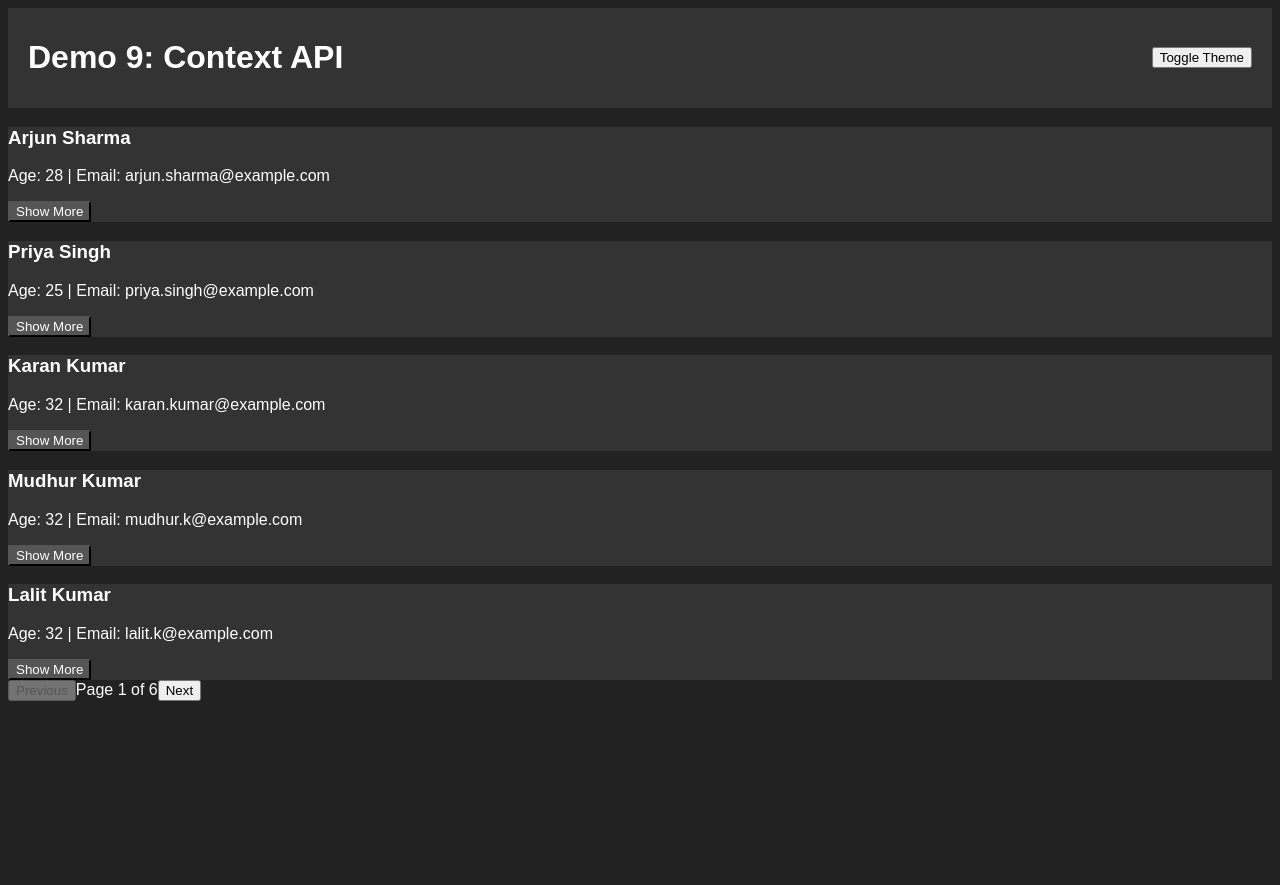
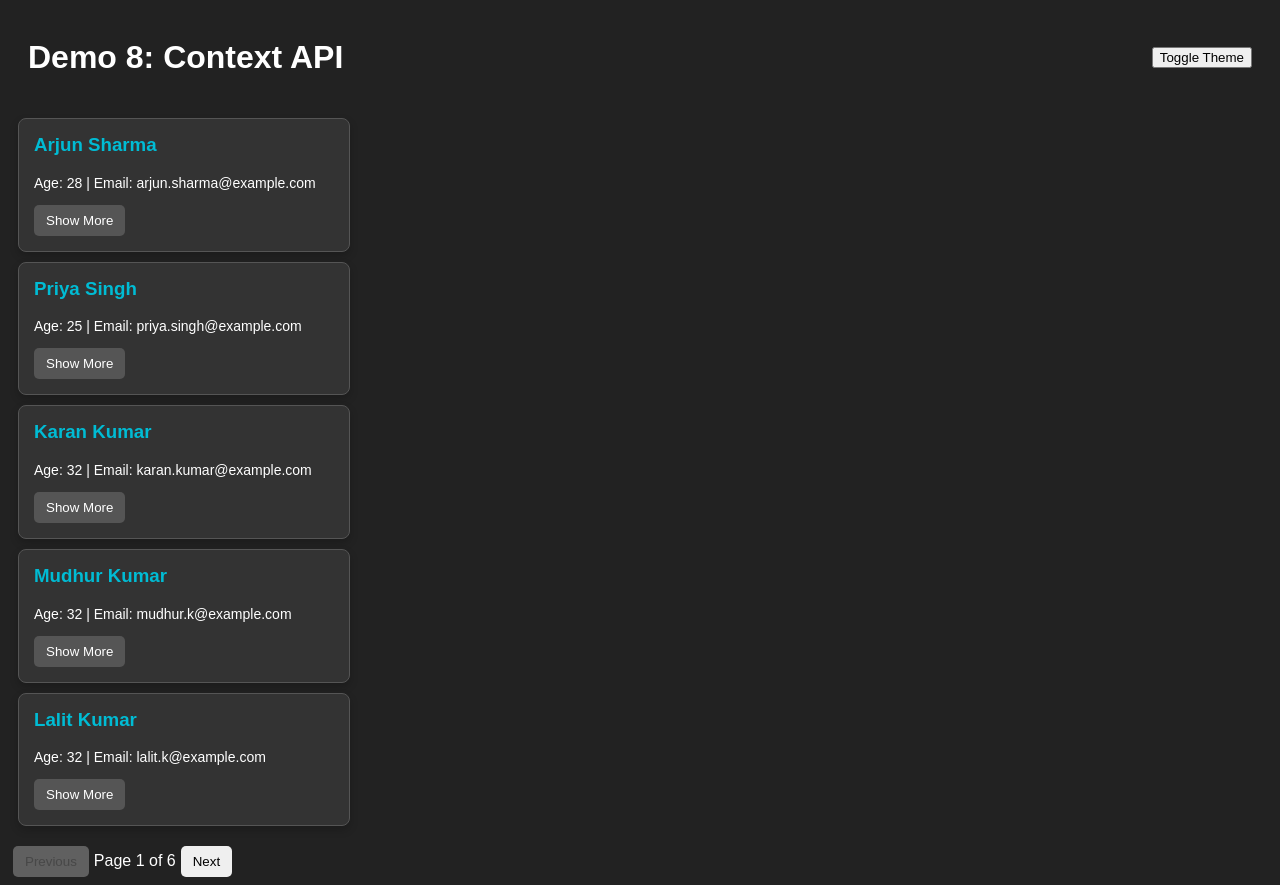
Before and after one commit to thedeorasidharth/react-demos, a React (Vite) app: page / in a window 1280 px wide. Before the commit the page ends 800 px from the top, so only its background shows below. Built offline with nearby package versions, Linux system fonts and the light colour scheme.

Commit message:
added smooth transition and fixed color issue in header

```diff
--- a/src/App.css
+++ b/src/App.css
@@ -3,7 +3,77 @@
 /* Global styles */
 body {
   font-family: sans-serif;
-  transition: background-color 0.3s, color 0.3s;
+  transition: background-color 0.5s ease-in-out, color 0.5s ease-in-out;
+}
+
+/* User Card styles */
+.user-card {
+  border: 1px solid;
+  border-radius: 8px;
+  padding: 15px;
+  margin: 10px;
+  width: 300px;
+  box-shadow: 0 4px 8px rgba(0, 0, 0, 0.2);
+  transition: background-color 0.5s ease-in-out, border-color 0.5s ease-in-out;
+}
+
+.user-card h3 {
+  margin-top: 0;
+  color: #00bcd4;
+}
+
+.user-card p {
+  font-size: 14px;
+}
+
+/* Toggle button styles */
+.toggle-button {
+  border: none;
+  padding: 8px 12px;
+  border-radius: 5px;
+  cursor: pointer;
+  transition: background-color 0.5s ease-in-out, color 0.5s ease-in-out;
+}
+
+.toggle-button:hover {
+  filter: brightness(1.2); /* Thoda bright kare hover par */
+}
+
+/* Header Container styles */
+.header-container {
+  padding: 10px 20px;
+  transition: background-color 0.5s ease-in-out, color 0.5s ease-in-out;
+}
+
+.header-container h1 {
+  color: inherit;
+}
+
+.header-container button {
+  transition: background-color 0.5s ease-in-out, color 0.5s ease-in-out;
+}
+
+/* Pagination buttons styles */
+.pagination-container {
+  margin-top: 20px;
+}
+
+.pagination-container button {
+  border: none;
+  padding: 8px 12px;
+  border-radius: 5px;
+  cursor: pointer;
+  margin: 0 5px;
+  transition: background-color 0.5s ease-in-out, color 0.5s ease-in-out;
+}
+
+.pagination-container button:hover:not(:disabled) {
+  filter: brightness(1.2);
+}
+
+.pagination-container button:disabled {
+  filter: grayscale(0.8);
+  cursor: not-allowed;
 }
 
 /* Dark Theme */
--- a/src/App.jsx
+++ b/src/App.jsx
@@ -52,7 +52,7 @@ function App() {
 
   return (
     <div>
-      <Header title="Demo 9: Context API" />
+      <Header title="Demo 8: Context API" />
 
       {error && <p style={{ color: "red" }}>Error: {error}</p>}
 
--- a/src/Header.jsx
+++ b/src/Header.jsx
@@ -2,10 +2,10 @@ import { useContext } from "react";
 import { ThemeContext } from "./ThemeContext";
 
 function Header({ title }) {
-  const { toggleTheme } = useContext(ThemeContext);
+  const { theme, toggleTheme } = useContext(ThemeContext);
 
   return (
-    <header style={{ display: 'flex', justifyContent: 'space-between', alignItems: 'center', padding: '10px 20px', backgroundColor: '#333' }}>
+    <header className={`header-container ${theme}-theme`} style={{ display: 'flex', justifyContent: 'space-between', alignItems: 'center' }}>
       <h1>{title}</h1>
       <button onClick={toggleTheme}>Toggle Theme</button>
     </header>
```
